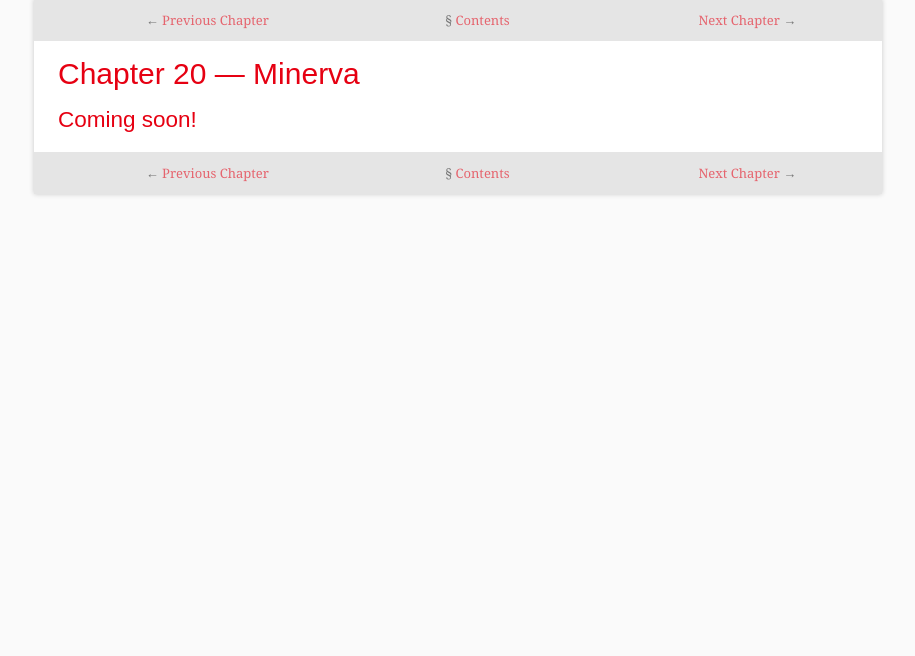
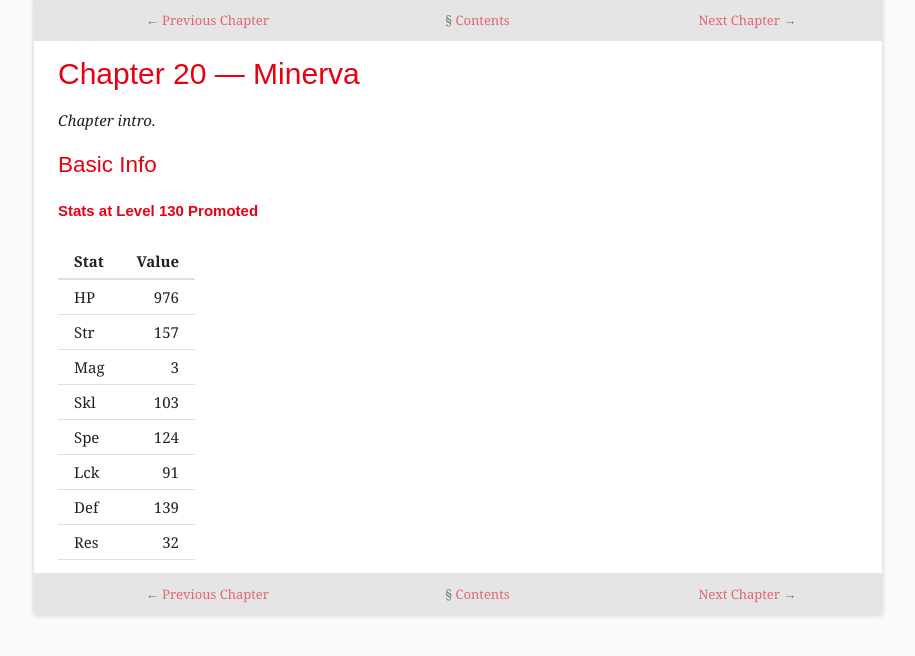
Before and after one commit to zachwlewis/fire-emblem-warriors-hero-guide, a Jekyll site: the page built from _posts/2018-01-20-chapter-20-minerva.md, in a window 1280 px wide. Shown: the top 656 px of the page, without its empty margins (182-1097 px from the left). Built offline with Jekyll 4.4.1, drawn with Linux system fonts in a browser that asks for light colours.

Commit message:
Update 2018-01-20-chapter-20-minerva.md

```diff
--- a/_posts/2018-01-20-chapter-20-minerva.md
+++ b/_posts/2018-01-20-chapter-20-minerva.md
@@ -3,4 +3,19 @@ title: Chapter 20 — Minerva
 layout: chapter
 ---
 
-## Coming soon!
+_Chapter intro._
+
+## Basic Info
+
+#### Stats at Level 130 Promoted
+
+| Stat | Value |
+| :--- | ----: |
+| HP   |   976 |
+| Str  |   157 |
+| Mag  |     3 |
+| Skl  |   103 |
+| Spe  |   124 |
+| Lck  |    91 |
+| Def  |   139 |
+| Res  |    32 |
```
